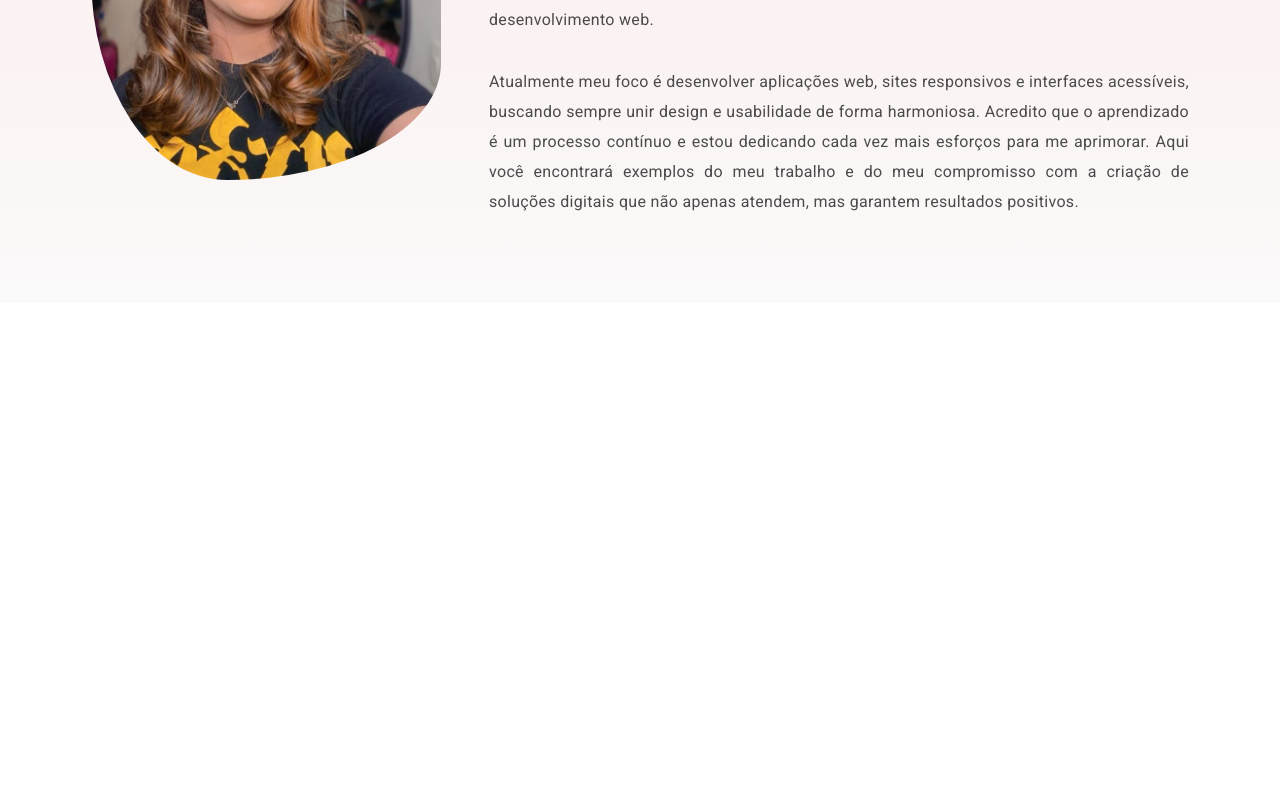
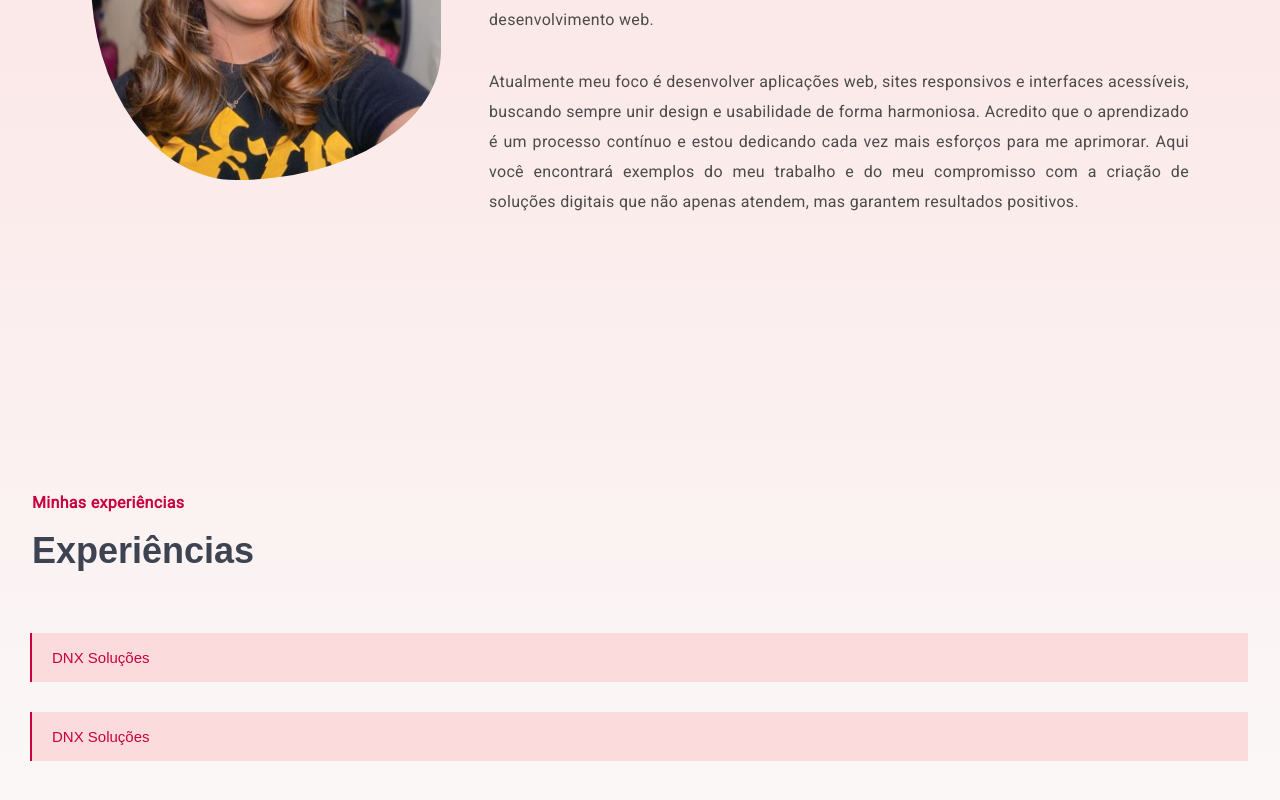
Before and after one commit to oharaju/oharaju.github.io, a Next.js app: page / in a window 1280 px wide. Shown: the part 1100-1900 px from the top of the page. Before the commit the page ends 1403 px from the top, so only its background shows below. Built offline with nearby package versions, Linux system fonts and the light colour scheme.

Commit message:
feat: adding accordion to experiences

```diff
--- /dev/null
+++ b/src/components/organisms/Experience/index.tsx
@@ -0,0 +1,22 @@
+import Markdown from 'markdown-to-jsx';
+import { Section, TextSmall, Title, Accordion, Description } from  './styles';
+
+
+export default function Experience ({heading, title, list}: any) {
+
+  const experienceData = list.map((data:any) => (
+      <Accordion key={data.order}>
+        {data.company}
+      </Accordion>
+    )
+  )
+  return(
+    <Section>
+      <div>
+        <Markdown options={{ wrapper: TextSmall, overrides: { p: { component: TextSmall }}}}>{heading}</Markdown>
+        <Markdown options={{ wrapper: Title, overrides: { h3: { component: Title }}}}>{title}</Markdown>
+      </div>
+      {experienceData}
+    </Section>
+  )
+}
--- /dev/null
+++ b/src/components/organisms/Experience/styles.ts
@@ -0,0 +1,70 @@
+import styled, { keyframes } from 'styled-components';
+import media from '@/tokens/media';
+import colors from '@/tokens/colors';
+
+export const Container = styled.div`
+
+  @media ${media.md} {
+    display: flex;
+    align-items: center;
+    gap: 3rem;
+  }
+`
+export const Section= styled.section`
+  display: flex;
+  align-items: flex-start;
+  padding: 0 2rem;
+  height: 100%;
+  min-height: 630px;
+`
+
+export const Accordion = styled.button`
+  display: block;
+  background-color: ${colors.primary};
+  color: ${colors.secondary};
+  padding: 16px 20px;
+  width: 100%;
+  border: none;
+  outline: none;
+  text-align: left;
+  transition: 0.3s;
+  font-size: 15px;
+  position: relative;
+
+  &::after{
+    content: "";
+    position: absolute;
+    left: -2px;
+    top: 0;
+    height: 100%;
+    border-left: 2px solid ${colors.secondary};
+  }
+`
+
+export const Title = styled.h3`
+  color: ${colors.gray};
+  font-family: 'DM Sans', sans-serif;
+  font-size: 2.25rem;
+  font-weight: 600;
+  margin-bottom: 32px;
+  line-height: 2.5rem;
+`
+
+export const TextSmall= styled.p`
+  color: ${colors.secondary};
+  font-weight: 600;
+  font-size: inherit;
+  letter-spacing: 0.02rem;
+  margin: 1rem 0;
+`
+
+export const Description = styled.p`
+  color: #4b4b4b;
+  font-size: clamp(16px, 1vw, 18px);
+  line-height: 30px;
+  letter-spacing: 0.02rem;
+  margin-bottom: 2rem;
+  text-align: justify;
+  width: 100%;
+  max-width: 700px;
+`
--- a/src/locales/index.ts
+++ b/src/locales/index.ts
@@ -10,6 +10,26 @@ const locale = {
       title: "<h3>Sobre</h3>",
       firstParagraph: "<p>Meu interesse e primeiro contato com desenvolvimento web começou em 2021, quando decidi explorar novos horizontes além da fisioterapia, área na qual atuava. Iniciei com pequenos projetos, e descobrir o prazer de desenvolver interfaces interativas e visualmente atrativas. A transição de carreira trouxe um novo propósito e desafios que me motivam diariamente a aprimorar minhas habilidades e explorar mais fundo o mundo do desenvolvimento web.</p>",
       secondParagraph: "<p>Atualmente meu foco é desenvolver aplicações web, sites responsivos e interfaces acessíveis, buscando sempre unir design e usabilidade de forma harmoniosa. Acredito que o aprendizado é um processo contínuo e estou dedicando cada vez mais esforços para me aprimorar. Aqui você encontrará exemplos do meu trabalho e do meu compromisso com a criação de soluções digitais que não apenas atendem, mas garantem resultados positivos.</p>",
+    },
+    experience: {
+      heading: "<p>Minhas experiências</p>",
+      title: "<h3>Experiências</h3>",
+      list: [
+        {
+          order: "1",
+          company: "DNX Soluções",
+          role: "Desenvolvedora Front-end",
+          duration: "2022 - Atualmente",
+          description: "Desenvolvimento e manutenção de aplicações web, sites responsivos e interfaces acessíveis, utilizando React, Next.js, TypeScript, Styled Components e GraphQL.",
+        },
+        {
+          order: "2",
+          company: "DNX Soluções",
+          role: "Estágio Desenvolvedora Front-end",
+          duration: "2021 - 2022",
+          description: "Desenvolvimento e manutenção de aplicações web, sites responsivos e interfaces acessíveis, utilizando React, Next.js, TypeScript, Styled Components e GraphQL.",
+        }
+      ]
     }
   }
 }
--- a/src/pages/_document.tsx
+++ b/src/pages/_document.tsx
@@ -4,7 +4,7 @@ export default function Document() {
   return (
     <Html lang="en">
       <Head>
-      <link href="https://fonts.googleapis.com/css2?family=Roboto&amp;family=Ubuntu:wght@700&amp;display=swap" rel="stylesheet" />
+        <link href="https://fonts.googleapis.com/css2?family=Roboto&amp;family=Ubuntu:wght@700&amp;display=swap" rel="stylesheet" />
       </Head>
       <body>
         <Main />
--- a/src/pages/index.tsx
+++ b/src/pages/index.tsx
@@ -1,18 +1,21 @@
 import Header from '@/components/organisms/Header';
 import Hero from '@/components/molecules/Hero';
 import About from '@/components/organisms/About';
+import Experience from '@/components/organisms/Experience';
+
 import locale from '@/locales';
 
 export default function Home() {
 
-  const { hero } = locale['pt-br'];
-  const { about } = locale['pt-br'];
+  const { hero, about, experience } = locale['pt-br'];
 
   return (
     <>
       <Header />
       <Hero {...hero} />
       <About {...about} />
+      <Experience {...experience} />
+
     </>
   )
 }
```
